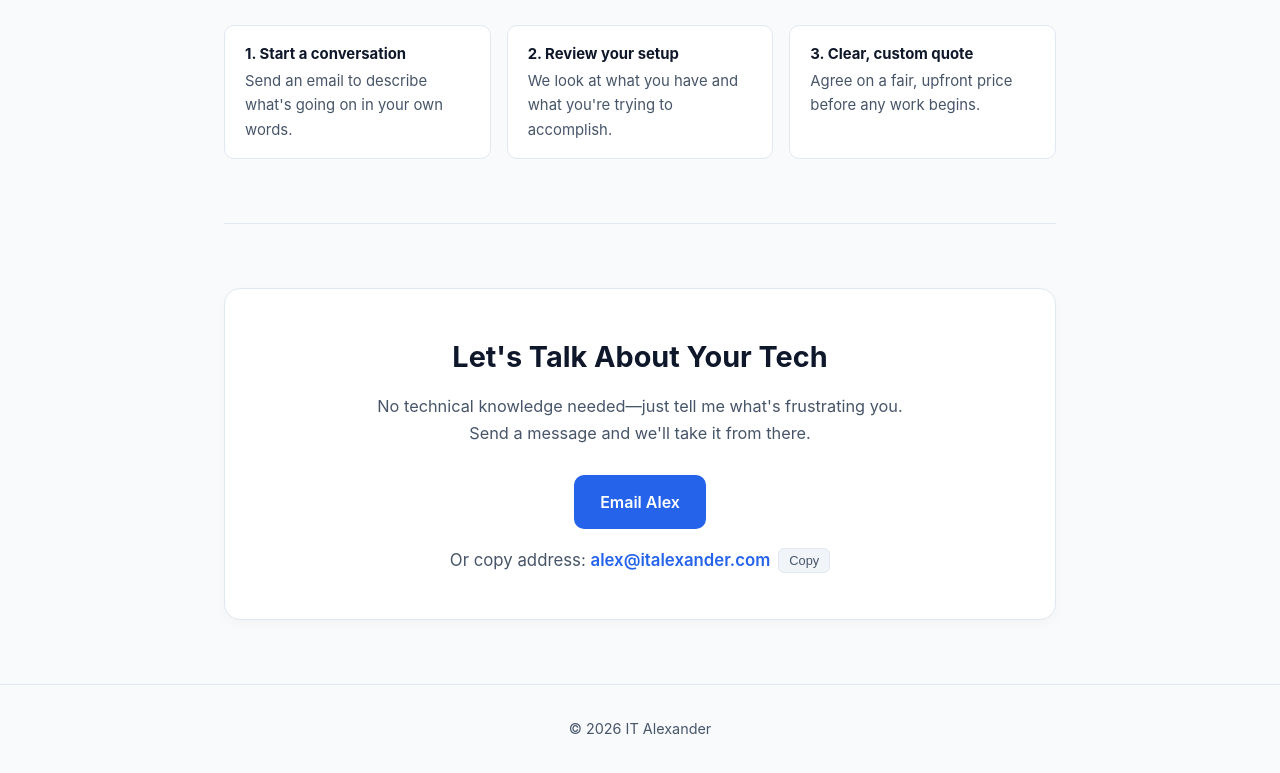
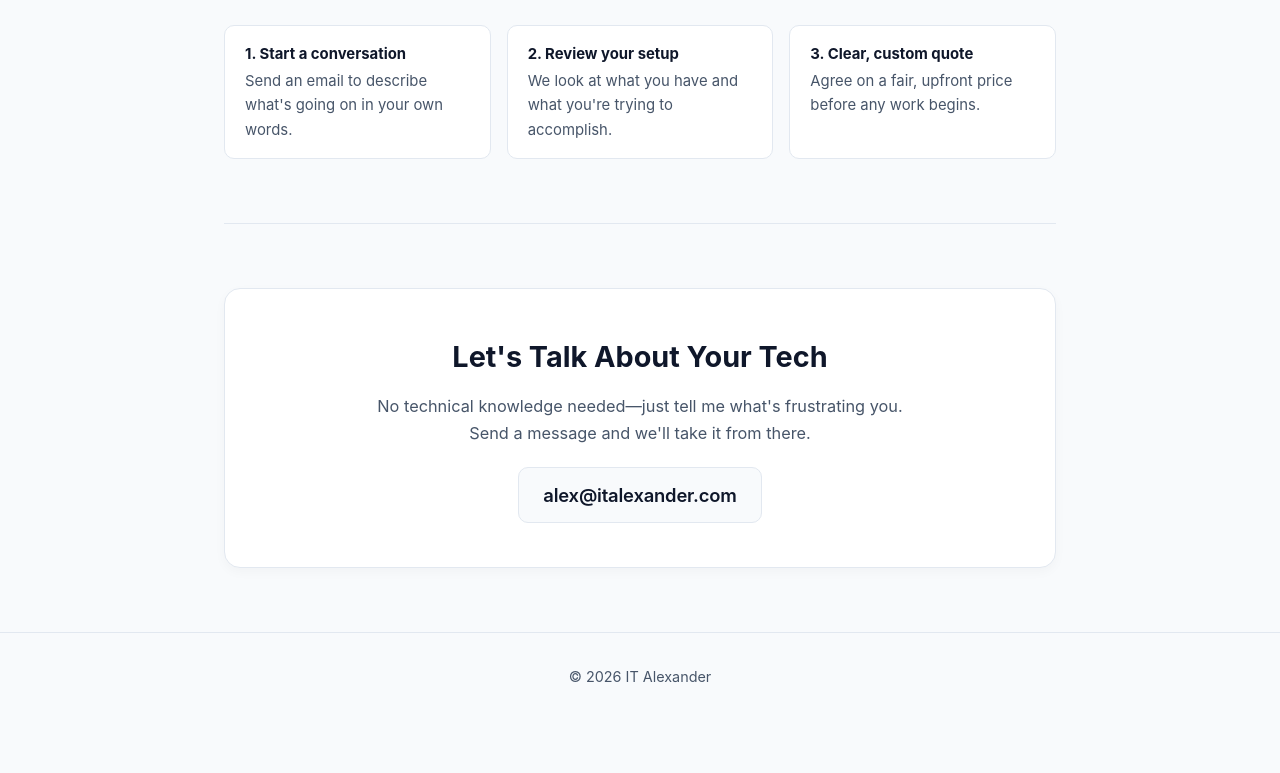
Before and after one commit to limalexander2-droid/italexander, a plain HTML site: page index.html in a window 1280 px wide. Shown: the part 1491-2264 px from the top of the page. After the commit the page ends 2212 px from the top, so only its background shows below. Drawn offline with Linux system fonts and the light colour scheme.

Commit message:
Update index.html

```diff
--- a/index.html
+++ b/index.html
@@ -254,50 +254,20 @@
     .contact-card p {
       color: var(--muted);
       max-width: 540px;
-      margin: 0 auto 28px;
+      margin: 0 auto 20px;
       font-size: 1.02rem;
     }
 
-    .contact-actions {
-      display: flex;
-      flex-direction: column;
-      align-items: center;
-      gap: 14px;
-    }
-
-    .email-row {
-      display: flex;
-      align-items: center;
-      gap: 8px;
-      margin-top: 4px;
-      font-size: 1.05rem;
-      color: var(--muted);
-    }
-
-    .email-link {
-      color: var(--accent);
+    .email-display {
+      font-size: 1.15rem;
       font-weight: 600;
-      text-decoration: none;
-    }
-
-    .email-link:hover {
-      text-decoration: underline;
-    }
-
-    .copy-btn {
-      background: #f1f5f9;
+      color: var(--text);
+      background-color: var(--bg);
       border: 1px solid var(--border);
-      color: var(--muted);
-      font-size: 0.8rem;
-      padding: 4px 10px;
-      border-radius: 6px;
-      cursor: pointer;
-      transition: background 0.15s, color 0.15s;
-    }
-
-    .copy-btn:hover {
-      background: #e2e8f0;
-      color: var(--text);
+      padding: 12px 24px;
+      border-radius: 10px;
+      display: inline-block;
+      letter-spacing: -0.01em;
     }
 
     /* Footer */
@@ -413,13 +383,8 @@
           No technical knowledge needed—just tell me what's frustrating you. Send a message and we'll take it from there.
         </p>
 
-        <div class="contact-actions">
-          <a href="mailto:alex@italexander.com" class="btn">Email Alex</a>
-
-          <div class="email-row">
-            <span>Or copy address: <a href="mailto:alex@italexander.com" class="email-link">alex@italexander.com</a></span>
-            <button id="copy-email-btn" class="copy-btn" onclick="copyEmail()">Copy</button>
-          </div>
+        <div class="email-display">
+          alex@italexander.com
         </div>
       </div>
     </section>
@@ -431,16 +396,5 @@
     </div>
   </footer>
 
-  <script>
-    function copyEmail() {
-      navigator.clipboard.writeText("alex@italexander.com");
-      const btn = document.getElementById("copy-email-btn");
-      btn.textContent = "Copied!";
-      setTimeout(() => {
-        btn.textContent = "Copy";
-      }, 2000);
-    }
-  </script>
-
 </body>
 </html>
```
